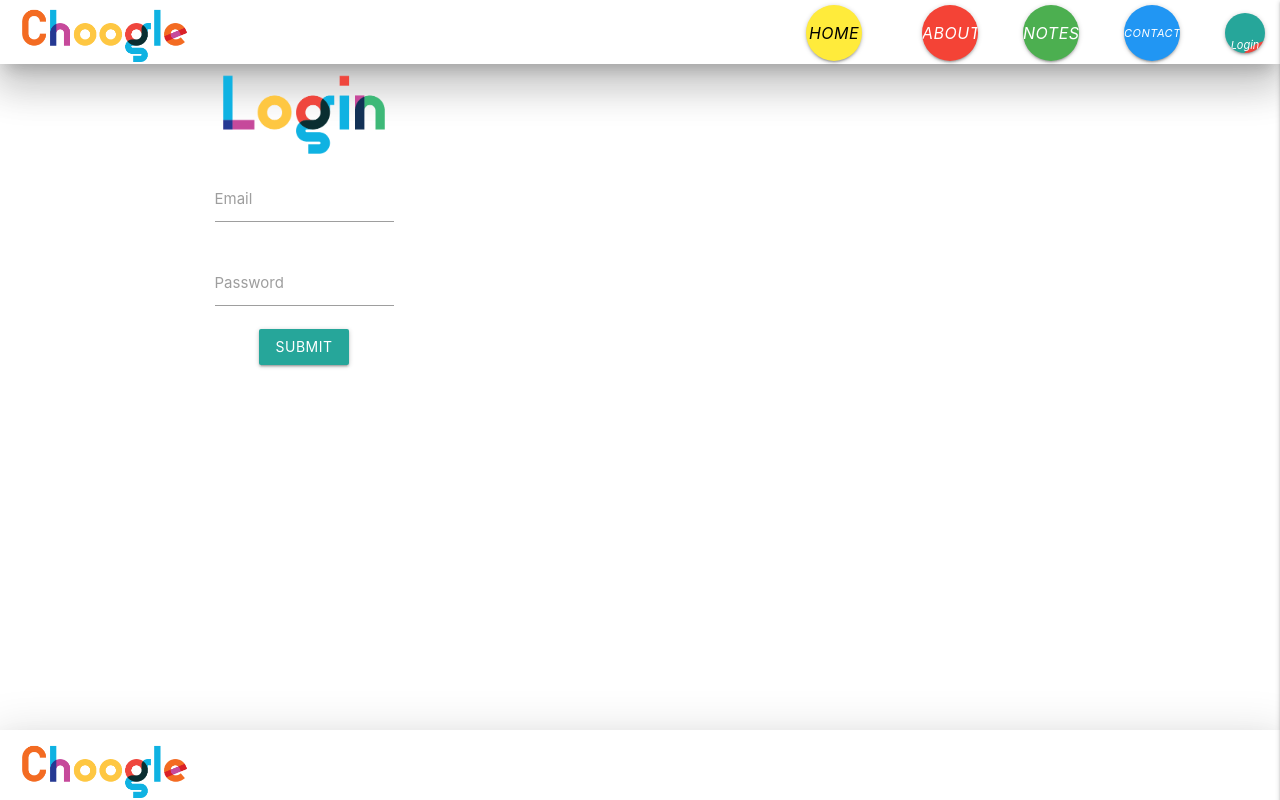
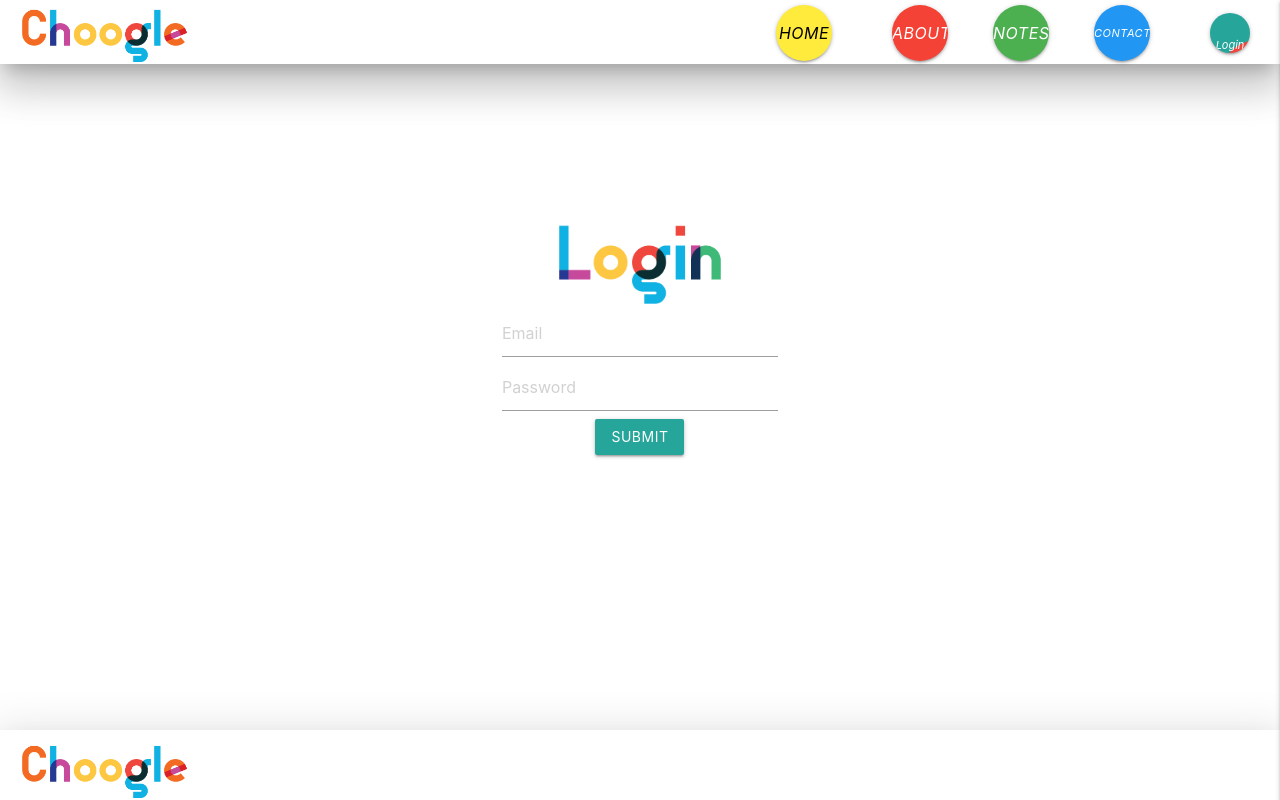
Before and after one commit to kmeersman624/Choogle, a React (Create React App) app in the folder client/: page /login in a window 1280 px wide. Built offline with nearby package versions, Linux system fonts and the light colour scheme.

Commit message:
added link to login route

```diff
--- a/client/src/components/Header/index.js
+++ b/client/src/components/Header/index.js
@@ -123,12 +123,14 @@ export default function Header() {
                     </Link>
                 </NavItem>
                 <NavItem href="">
+                    <Link to="/login">
                         <Button
                             className="signUP"
                             floating
                             icon={<Icon className="fontSizeContact">Login</Icon>}
                             node="button"
                         />
+                    </Link>
                 </NavItem>
             </Navbar>
         </>
--- a/client/src/pages/LogIn/index.js
+++ b/client/src/pages/LogIn/index.js
@@ -1,5 +1,5 @@
 import React from "react";
-import { Container, Col, Row, TextInput, Button } from "react-materialize";
+import { Container, Col, Row, Button } from "react-materialize";
 import login from "../../images/LoginLink.png"
 import "../LogIn/styles.css"
 
@@ -7,15 +7,17 @@ function LogIn() {
   return (
 
       <Container>
-        <Row>
-          <Col className=" center s3">
+        <Row className="verticalAlignItems">
+          <Col className="s4"/>
+          <Col className="center s4">
             <img className="signin" src={login}/>
-            <TextInput id="TextInput-6" label="Email" />
-            <TextInput id="TextInput-4" label="Password" />
+            <input size="60" id="TextInput-6" placeholder="Email" />
+            <input size="60" id="TextInput-4" placeholder="Password" />
             <Button className="submit" node="button" type="submit" waves="light">
               Submit
             </Button>
           </Col>
+          <Col className="s4"/>
         </Row>
       </Container>
 
--- a/client/src/pages/LogIn/styles.css
+++ b/client/src/pages/LogIn/styles.css
@@ -7,3 +7,8 @@
    height: 350px;
 
 }
+
+.verticalAlignItems {
+    margin-top: 150px;
+    align-items: center;
+  }
```
Lines whose indentation alone changed are shown as unchanged.
